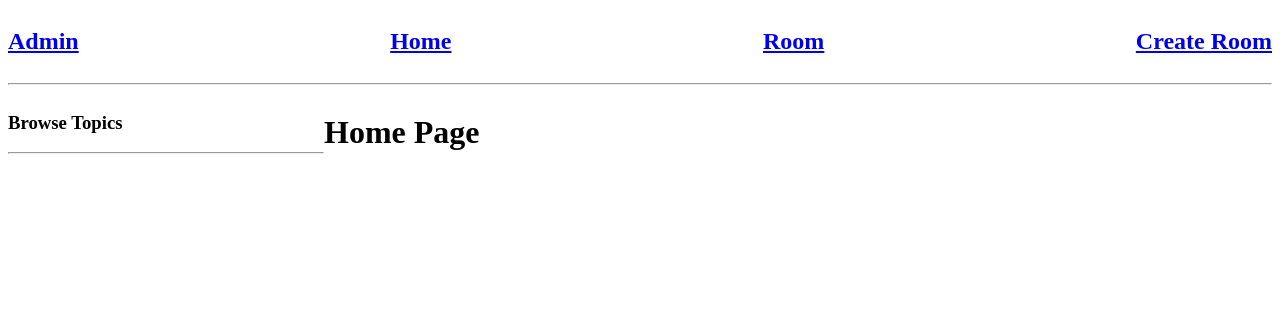
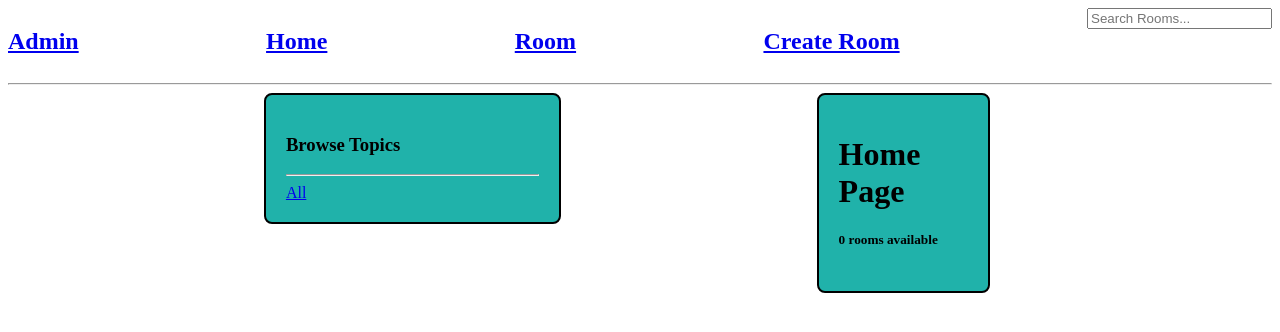
Before and after one commit to ahmadjafari86/study_buddy, a Django app: page / in a window 1280 px wide. Shown: the top 332 px of the page. Run offline with Django 4.2, Linux system fonts and the light colour scheme; data that the repository does not hold is empty.

Commit message:
add: search box

```diff
--- a/base/templates/base/home.html
+++ b/base/templates/base/home.html
@@ -2,17 +2,42 @@
 {% block content %}
 <style>
     .home-container{
-        display: grid;
-        grid-template-columns: 1fr 3fr;
+        display: flex;
+        width: 100%;
+        justify-content: space-evenly;
+        align-items: flex-start;
+    }
+    .topic {
+        padding: 20px;
+        background-color: lightseagreen;
+        border: 2px solid;
+        border-radius: 8px;
+        width: 20%;
+    }
+    .main {
+        padding: 20px;
+        background-color: lightseagreen;
+        border: 2px solid;
+        border-radius: 8px;
+        width: 65%;
     }
 </style>
 <div class="home-container">
-    <div>
+    <div class="topic">
         <h3>Browse Topics</h3>
         <hr/>
+        <div>
+            <a href="{% url 'home' %}">All<a/>
+        </div>
+        {% for topic in topics  %}
+        <div>
+            <a href="{% url 'home' %}?q={{topic.name}}"> {{topic.name}} <a/>
+        </div>
+        {% endfor %}
     </div>
-    <div>
+    <div class="main">
         <h1>Home Page</h1>
+        <h5>{{room_count}} rooms available</h5>
         {% for room in rooms  %}
         <div>
             <a href="{% url 'update-room' room.id %}">Edit</a>
--- a/base/views.py
+++ b/base/views.py
@@ -1,11 +1,19 @@
 from django.http import HttpResponse
 from django.shortcuts import render, redirect
-from .models import Room
+from django.db.models import Q
+from .models import Room, Topic
 from .forms import RoomForm
 
 def home(request):
-    rooms = Room.objects.all()
-    context = {'rooms': rooms}
+    q = request.GET.get('q') if request.GET.get('q') != None else ''
+    rooms = Room.objects.filter(
+            Q(topic__name__icontains=q) |
+            Q(name__icontains=q) |
+            Q(description__icontains=q)
+        )
+    topics = Topic.objects.all()
+    room_count = rooms.count()
+    context = {'rooms': rooms, 'topics': topics, 'room_count': room_count}
     return render(request, 'base/home.html', context)
 
 def room(request, pk):
--- a/templates/navbar.html
+++ b/templates/navbar.html
@@ -11,5 +11,8 @@
     <a href="{% url 'create-room' %}">
         <h1>Create Room</h1>
     </a>
+    <form method="GET" action="{% url 'home' %}">
+        <input type="text" name="q" placeholder="Search Rooms..." />
+    </form>
 </nav>
 <hr>
```
